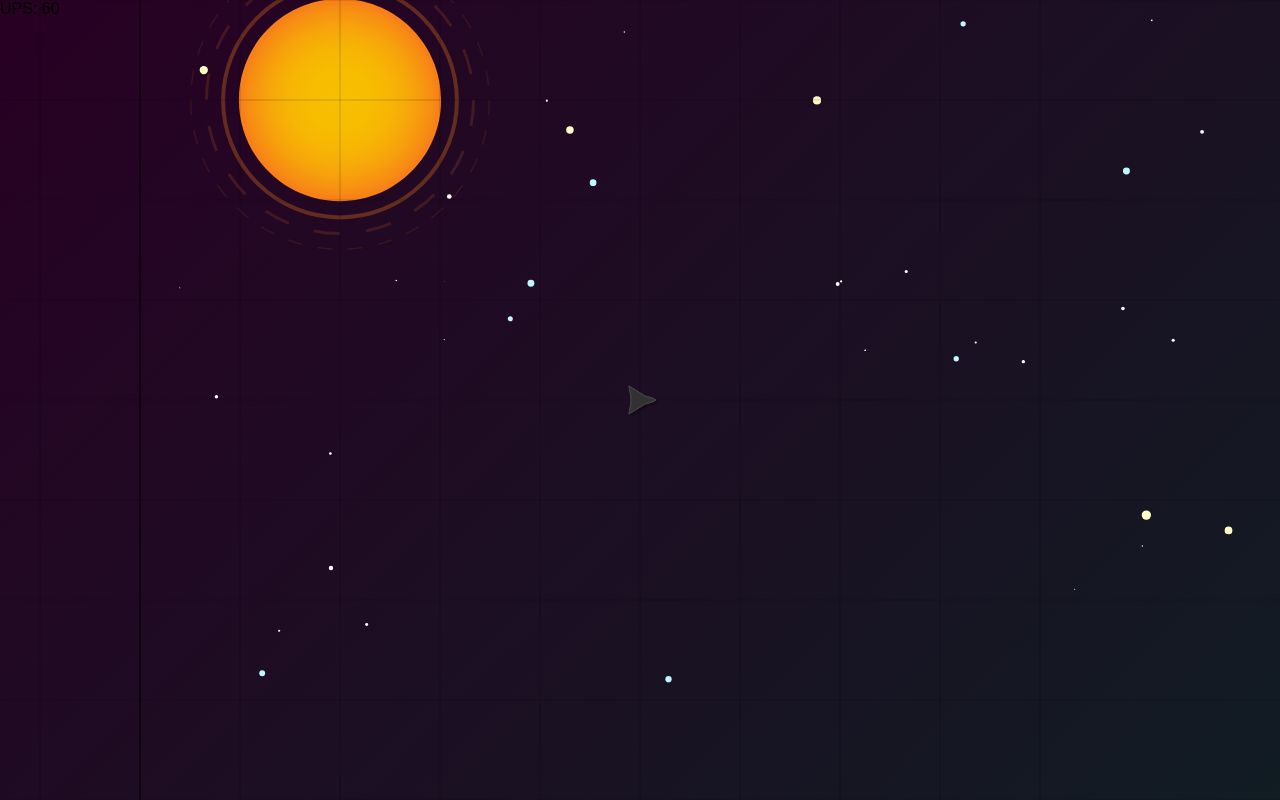
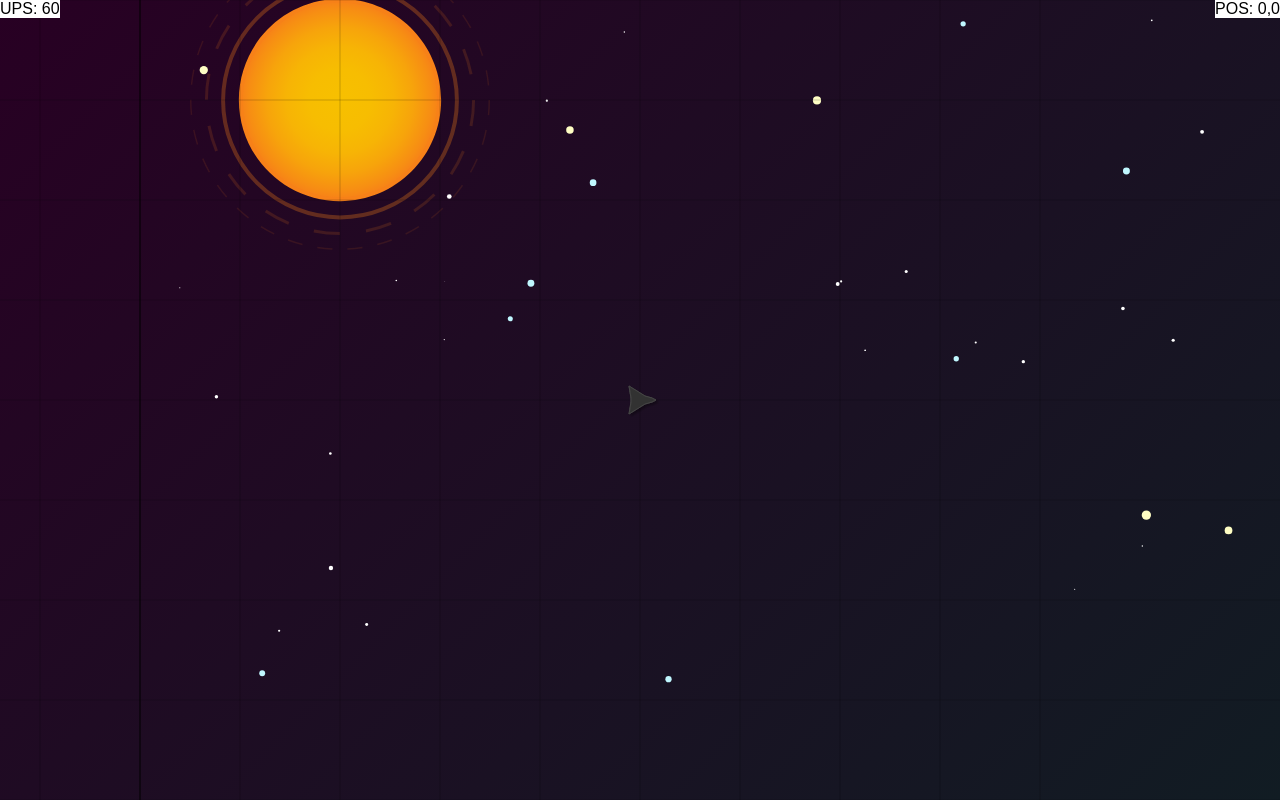
Before and after one commit to Petah/js13k2016, a PHP site: page / in a window 1280 px wide. Run offline with PHP 8.4, Linux system fonts and the light colour scheme.

Commit message:
Debug helper for position

```diff
--- a/spacetime/src/debug.css
+++ b/spacetime/src/debug.css
@@ -1,6 +1,13 @@
-#ups {
+#ups,
+#pos {
     position: fixed;
     top: 0;
     left: 0;
     font-family: sans-serif;
+    background-color: #fff;
 }
+
+#pos {
+    left: initial;
+    right: 0;
+}
--- a/spacetime/src/debug.php
+++ b/spacetime/src/debug.php
@@ -11,3 +11,4 @@ if (!isDebug()) {
 ?>
 <link rel="stylesheet" href="debug.css" />
 <div id="ups">UPS: 120</div>
+<div id="pos">POS: 0,0</div>
```
Also changed, not shown: 1 other file.
